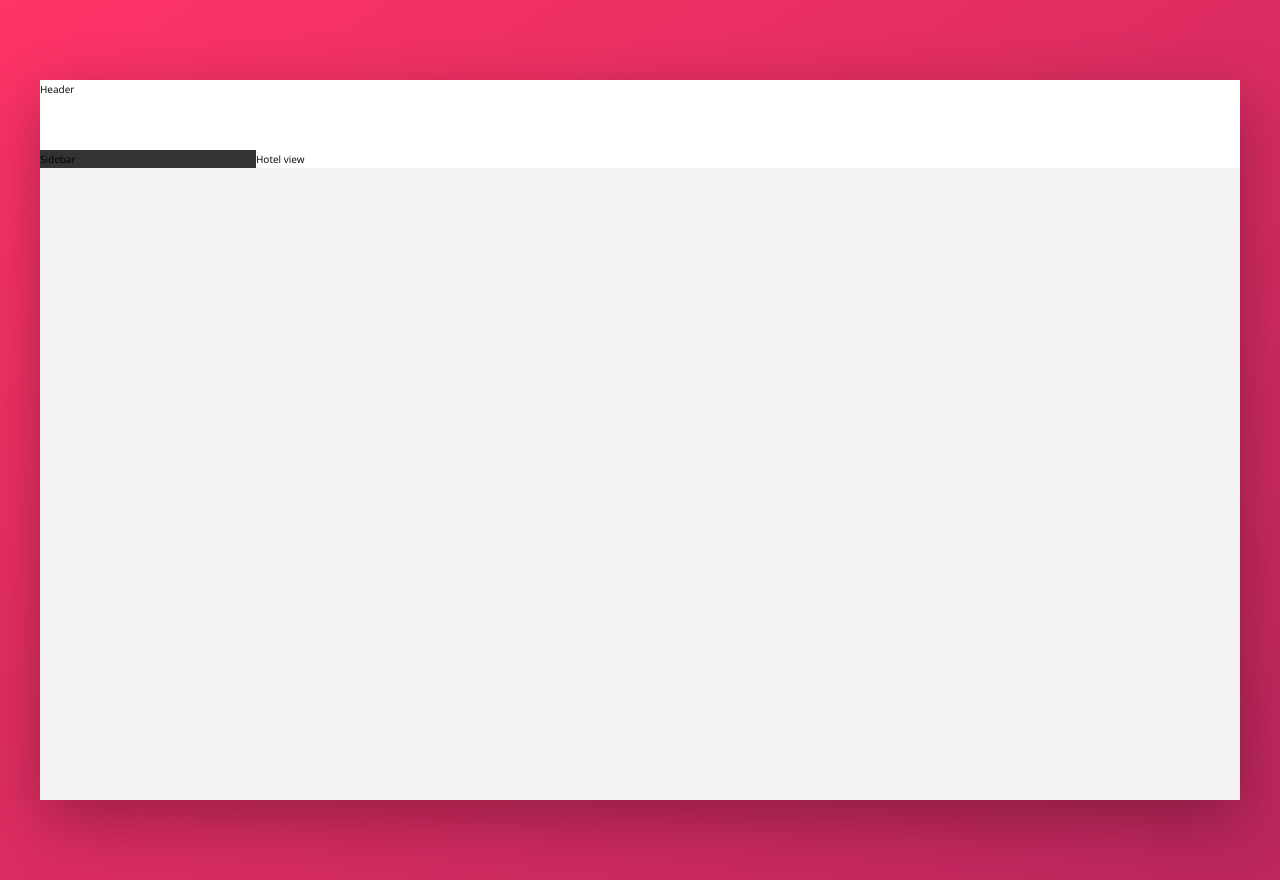
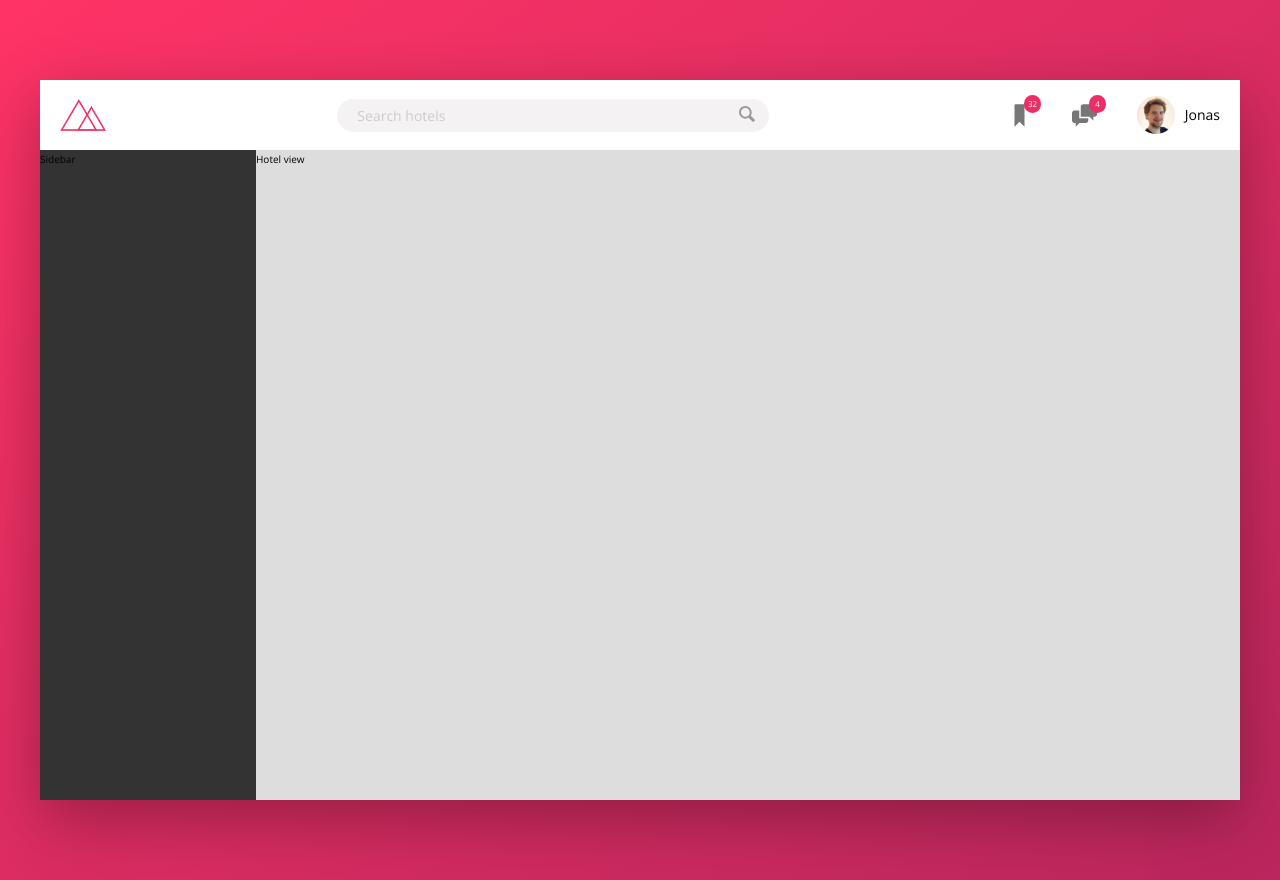
Before and after one commit to luis291099/trillo, a website: page index.html in a window 1280 px wide. Drawn offline with nearby package versions, Linux system fonts and the light colour scheme.

Commit message:
Estilizaçao do header da pagina

```diff
--- a/index.html
+++ b/index.html
@@ -13,7 +13,33 @@
     <body>
         <div class="container">
             <header class="header">
-                Header
+                <img src="./img/logo.png" alt="Trillo logo" class="logo">
+                <form action="#" class="search">
+                    <input type="text" class="search__input" placeholder="Search hotels">
+                    <button class="search__button">
+                        <svg class="search__icon">
+                            <use xlink:href="img/sprite.svg#icon-magnifying-glass"></use>
+                        </svg>
+                    </button>
+                </form>
+                <nav class="user-nav">
+                    <div class="user-nav__icon-box">
+                        <svg class="user-nav__icon">
+                            <use xlink:href="img/sprite.svg#icon-bookmark"></use>
+                        </svg>
+                        <span class="user-nav__notification">32</span>
+                    </div>
+                    <div class="user-nav__icon-box">
+                        <svg class="user-nav__icon">
+                            <use xlink:href="img/sprite.svg#icon-chat"></use>
+                        </svg>
+                        <span class="user-nav__notification">4</span>
+                    </div>
+                    <div class="user-nav__user">
+                        <img src="img/user.jpg" alt="Jonas" class="user-nav__user-photo">
+                        <span class="user-nav__username">Jonas</span>
+                    </div>
+                </nav>
             </header>
             <div class="content">
                 <nav class="sidebar">
--- a/sass/_components.scss
+++ b/sass/_components.scss
@@ -0,0 +1,110 @@
+.logo {
+    height: 3.25rem;
+    margin-left: 2rem;
+}
+
+.search {
+
+    flex: 0 0 40%;
+    display: flex;
+    align-items: center;
+    justify-content: center;
+
+    &__input {
+        font-family: inherit;
+        font-size: inherit;
+        background-color: var(--color-grey-light-2);
+        border: none;
+        color: inherit;
+        padding: .7rem 2rem;
+        border-radius: 100px;
+        width: 90%;
+        transition: all .3s;
+        margin-right: -3.25rem;
+
+        &:focus {
+            outline: none;
+            width: 100%;
+            background-color: var(--color-grey-light-3);
+        }
+
+        &::-webkit-input-placeholder {
+            font-weight: 100;
+            color: var(--color-grey-light-4);
+        }
+    }
+
+    &__input:focus + &__button {
+        background-color: var(--color-grey-light-3);
+    }
+
+    &__button {
+        border: none;
+        background-color: var(--color-grey-light-2);
+
+        &:focus {
+            outline: none;
+        }
+
+        &:active {
+            transform: translate(2px);
+        }
+    }
+
+    &__icon {
+        height: 2rem;
+        width: 2rem;
+        fill: var(--color-grey-dark-3);
+    }
+}
+
+.user-nav {
+
+    align-self: stretch !important;
+    display: flex;
+    align-items: center;
+
+    & > * {
+        display: flex;
+        align-items: center;
+        padding: 0 2rem;
+        cursor: pointer;
+        height: 100%;
+    }
+
+    & > *:hover {
+        background-color: var(--color-grey-light-2);
+    }
+
+    &__icon-box {
+        fill: var(--color-grey-dark-2);
+        position: relative;
+    }
+
+    &__icon {
+        height: 2.5rem;
+        width: 2.5rem;
+    }
+
+    &__notification {
+        font-size: .8rem;
+        height: 1.75rem;
+        width: 1.75rem;
+        border-radius: 100px;
+        background-color: var(--color-primary);
+        color: #fff;
+        position: absolute;
+        top: 1.5rem;
+        right: 1.1rem;
+        display: flex;
+        justify-content: center;
+        align-items: center;
+    }
+
+    &__user-photo {
+        height: 3.75rem;
+        border-radius: 50%;
+        margin-right: 1rem;
+    }
+
+}
--- a/sass/_layout.scss
+++ b/sass/_layout.scss
@@ -7,9 +7,13 @@
 }
 
 .header {
+    font-size: 1.4rem;
     height: 7rem;
     background-color: #fff;
     border-bottom: var(--color-grey-light-2);
+    display: flex;
+    justify-content: space-between;
+    align-items: center;
 }
 
 .content {
@@ -20,9 +24,11 @@
 .sidebar {
     background-color: var(--color-grey-dark-1);
     flex: 0 0 18%;
+    height: calc(90vh - 7rem);
 }
 
 .hotel-view {
-    background-color: #fff;
+    background-color: rgb(221, 221, 221);
     flex: 1;
+    height: calc(90vh - 7rem);
 }
```
Also changed, not shown: css/style.css, img/SVG/aircraft-take-off.svg (added), img/SVG/bookmark.svg (added), img/SVG/chat.svg (added), img/SVG/chevron-thin-right.svg (added), img/SVG/home.svg (added), img/SVG/key.svg (added), img/SVG/location-pin.svg (added), img/SVG/magnifying-glass.svg (added), img/SVG/map.svg (added), img/SVG/star.svg (added).
